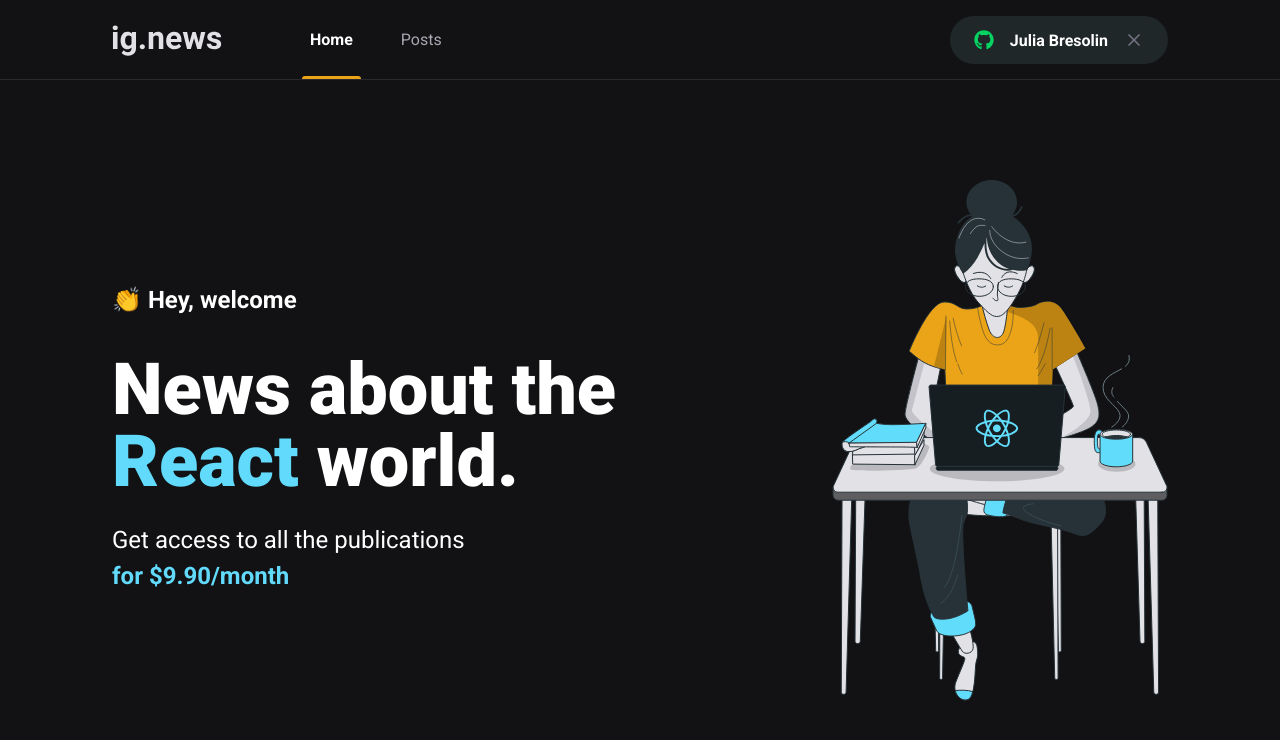
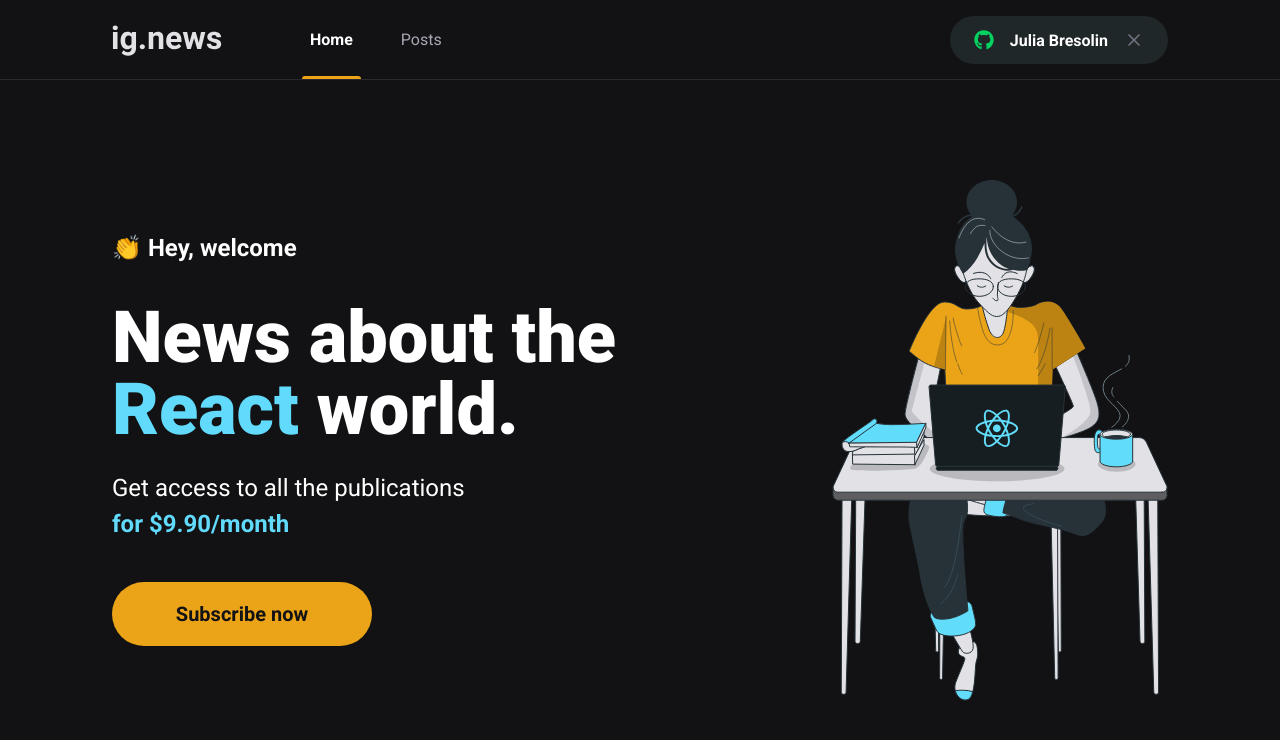
Before and after one commit to jbresolinn/ignite, a Next.js app in the folder classes/cap_03/ignews/: page / in a window 1280 px wide. Shown: the top 740 px of the page. Built offline with nearby package versions, Linux system fonts and the light colour scheme.

Commit message:
(classes) 03: subscribe button

```diff
--- /dev/null
+++ b/classes/cap_03/ignews/src/components/SubscribeButton/index.tsx
@@ -0,0 +1,12 @@
+import styles from './styles.module.scss'
+
+export function SubscribeButton() {
+  return (
+    <button
+      type="button"
+      className={styles.button}
+    >
+      Subscribe now
+    </button>
+  )
+}
--- /dev/null
+++ b/classes/cap_03/ignews/src/components/SubscribeButton/styles.module.scss
@@ -0,0 +1,22 @@
+@use '../../styles/design-system.scss' as ds;
+
+.button {
+  height:4rem;
+  width: 260px;
+  border: 0;
+  border-radius: 2rem;
+  background: ds.$yellow-500;
+  color: ds.$gray-900;
+  font-size: 1.25rem;
+  font-weight: bold;
+
+  display: flex;
+  align-items: center;
+  justify-content: center;
+
+  transition: filter .3s;
+
+  &:hover {
+    filter: brightness(.8);
+  }
+}
--- a/classes/cap_03/ignews/src/pages/index.tsx
+++ b/classes/cap_03/ignews/src/pages/index.tsx
@@ -1,4 +1,5 @@
 import Head from 'next/head'
+import { SubscribeButton } from '../components/SubscribeButton';
 import styles from '../styles/pages/home.module.scss';
 
 export default function Home() {
@@ -15,6 +16,7 @@
             Get access to all the publications <br />
             <span>for $9.90/month</span>
           </p>
+          <SubscribeButton />
         </section>
         <img src="/images/avatar.svg" alt="girl coding image"/>
       </main>
--- a/classes/cap_03/ignews/src/styles/pages/home.module.scss
+++ b/classes/cap_03/ignews/src/styles/pages/home.module.scss
@@ -39,5 +39,9 @@
        font-weight: bold;
      }
    }
+
+   button {
+    margin-top: 2.5rem;
+   }
   }
 }
```
